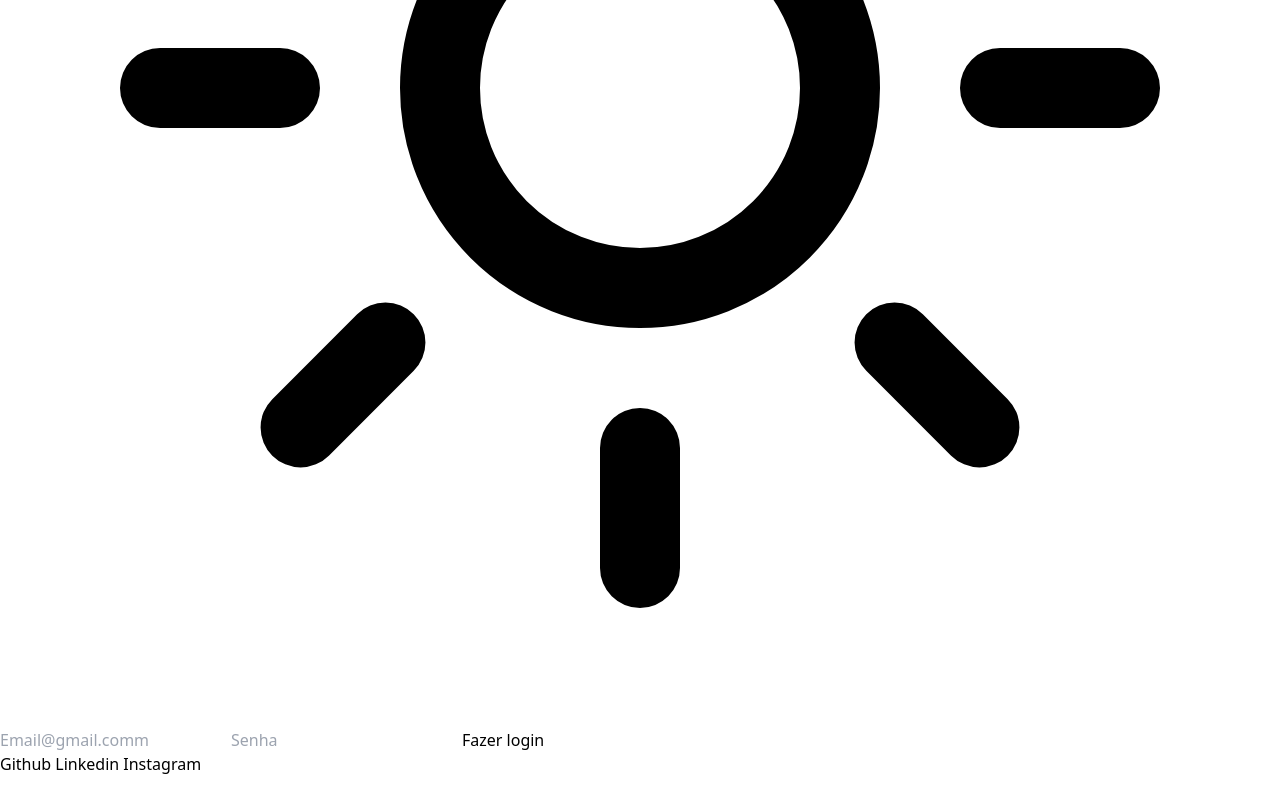
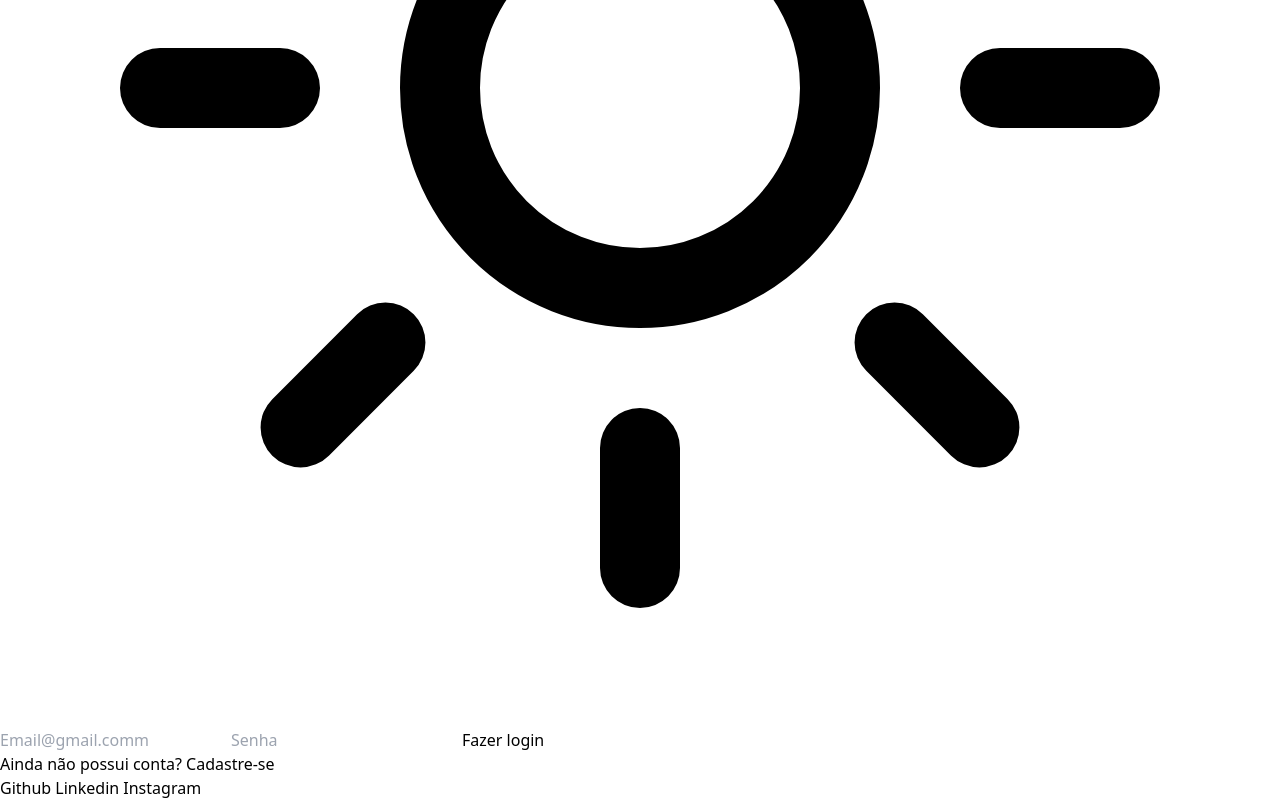
Before and after one commit to JoseHenrique1/Forum, a Next.js app: page /login in a window 1280 px wide. Shown: the part 600-1400 px from the top of the page. Before the commit the page ends 1376 px from the top, so only its background shows below. Built offline with nearby package versions, Linux system fonts and the light colour scheme; no server answers.

Commit message:
feat: add link para login e cadastro

```diff
--- a/src/app/(autenticacao)/cadastro/page.js
+++ b/src/app/(autenticacao)/cadastro/page.js
@@ -1,6 +1,7 @@
 'use client'
 import { useRouter } from "next/navigation";
 import { useState } from "react";
+import Link from "next/link";
 
 function Page() {
     const API_URL = process.env.NEXT_PUBLIC_API_URL;
@@ -80,6 +81,7 @@ function Page() {
                         dark:ring-blue-300
                     "/>
                 <input type="submit" value="Cadastre-se" className="w-32 bg-blue-400 px-4 py-2 rounded text-white focus:ring-2"/>
+                <p className="text-gray-500 dark:text-gray-300">Já possui conta? <Link href="/login" className="text-blue-400 hover:text-blue-500 dark:hover:text-blue-500">Entre</Link></p>
             </form>
 
      );
--- a/src/app/(autenticacao)/login/page.js
+++ b/src/app/(autenticacao)/login/page.js
@@ -1,5 +1,6 @@
 'use client'
 import { useState } from "react";
+import Link from "next/link";
 import { signIn } from "next-auth/react";
 import { useRouter } from "next/navigation"
 
@@ -61,7 +62,8 @@ function Page() {
                         dark:border-slate-600
                         dark:ring-blue-300
                     "/>
-            <input type="submit" value="Fazer login" className="w-32 bg-blue-400 px-4 py-2 rounded text-white focus:ring-2  " />
+            <input type="submit" value="Fazer login" className="w-32 bg-blue-400 px-4 py-2 rounded text-white focus:ring-2 "/>
+            <p className="text-gray-500 dark:text-gray-300">Ainda não possui conta? <Link href="/cadastro" className="text-blue-400 hover:text-blue-500 dark:hover:text-blue-500">Cadastre-se</Link></p>
         </form>
 
      );
```
